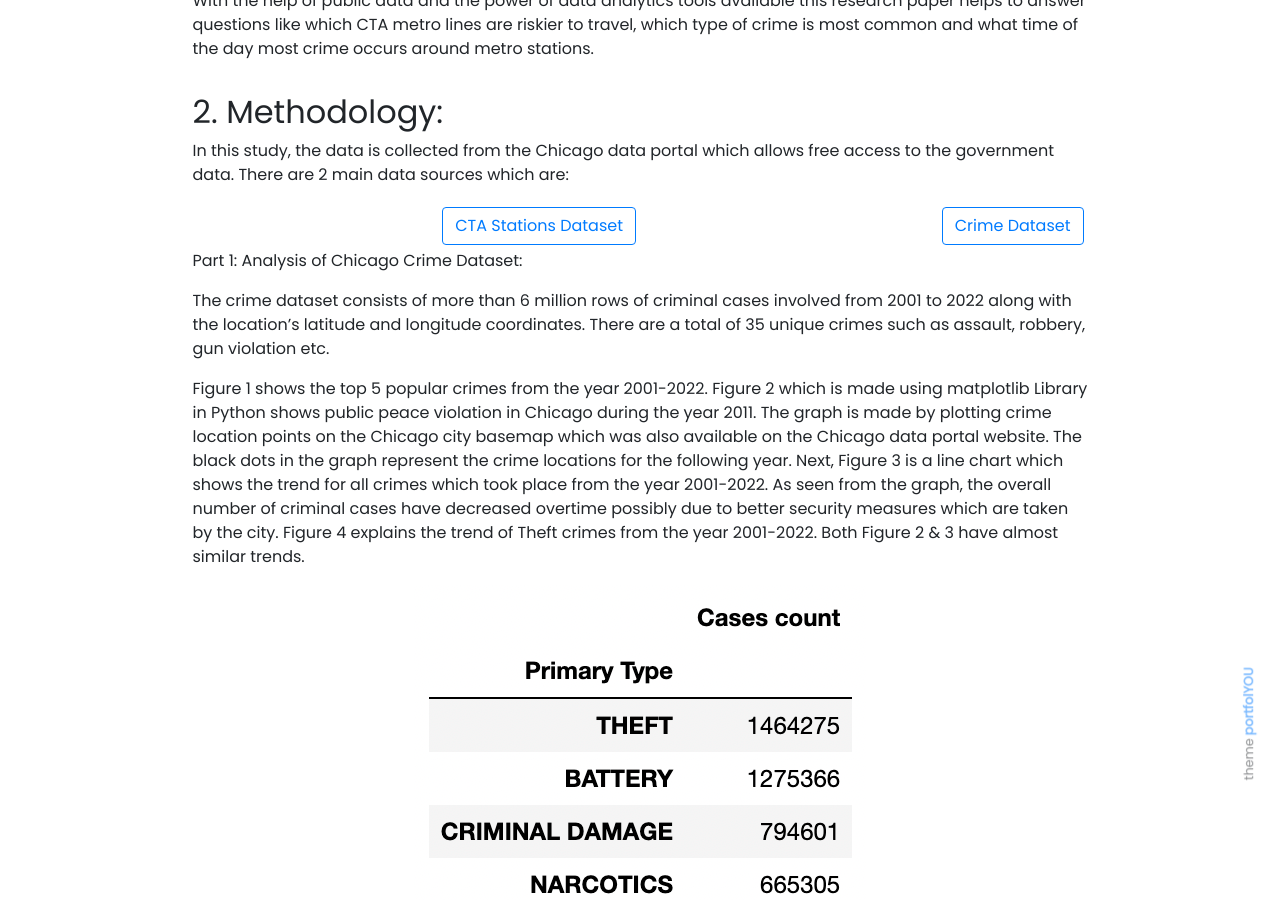
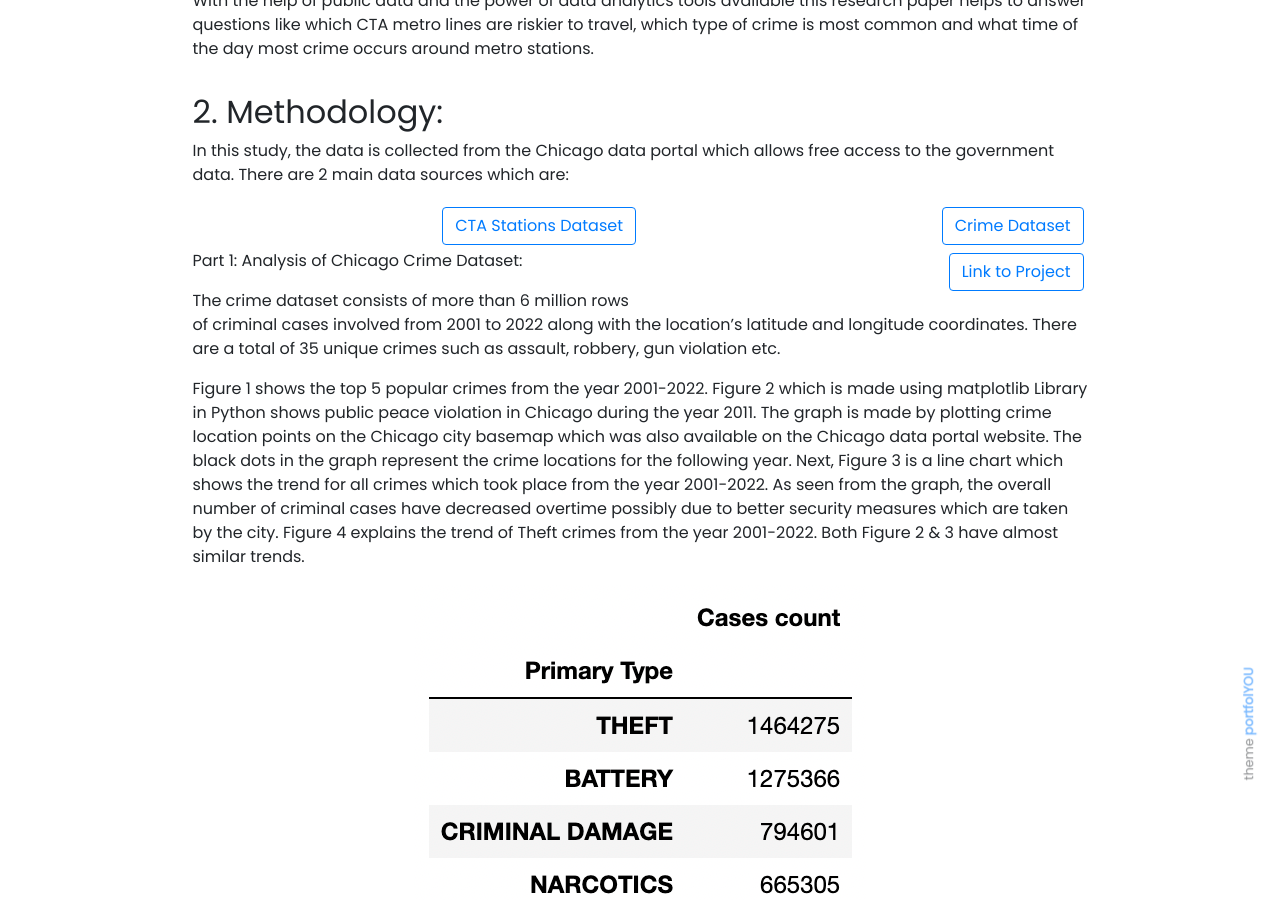
Before and after one commit to akshant10/akshant10.github.io, a Jekyll site: the page built from _projects/pro3.md, in a window 1280 px wide and 900 px high, scrolled down 823 px. Built offline with Jekyll 4.4.1, drawn with Linux system fonts in a browser that asks for light colours; nearby versions of some CDN libraries.

Commit message:
Update pro3.md

```diff
--- a/_projects/pro3.md
+++ b/_projects/pro3.md
@@ -42,6 +42,9 @@ In this study, the data is collected from the Chicago data portal which allows f
 {% include elements/button.html link="https://data.cityofchicago.org/Transportation/CTA-System-Information-List-of-L-Stops/8pix-ypme " text="CTA Stations Dataset" %}
 </div>
 
+<div class="right">
+{% include elements/button.html link="file:///Users/akshant/Downloads/paper/paper.html" text="Link to Project" %}
+</div>
 
 Part 1: Analysis of Chicago Crime Dataset:
 
```
